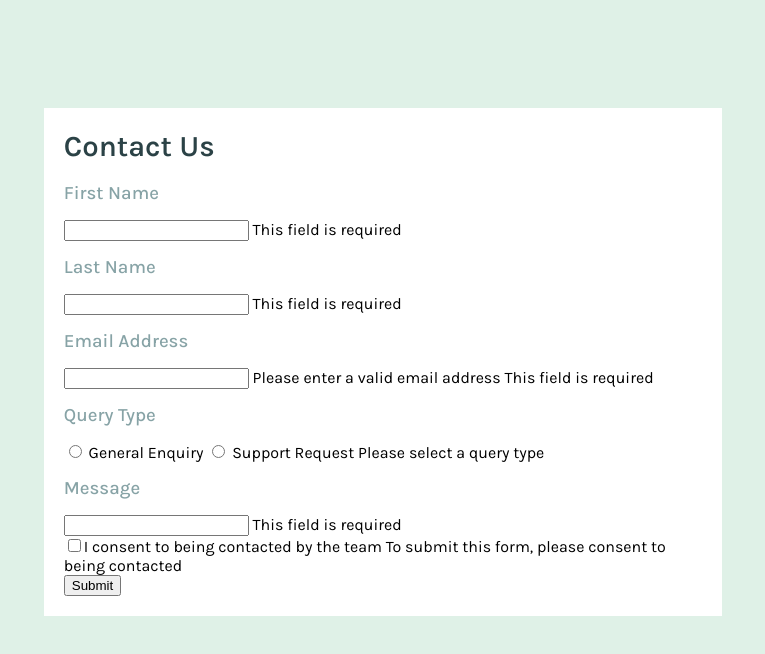
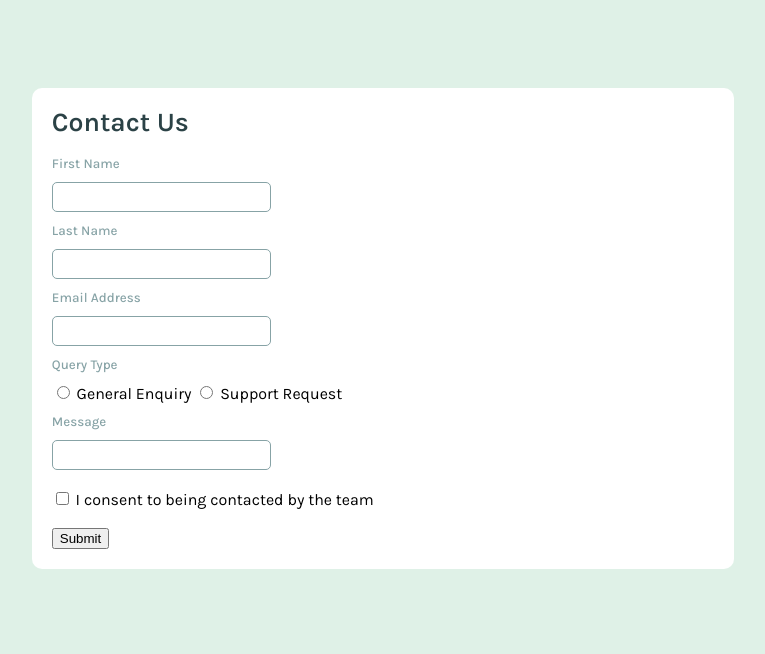
Before and after one commit to jaliecac/ContactForm, a plain HTML site: page index.html in a window 1280 px wide. Shown: the whole page, without its empty margins (257-1022 px from the left). Drawn offline with Linux system fonts and the light colour scheme.

Commit message:
Updates for CSS, mostly big elements

```diff
--- a/Style.css
+++ b/Style.css
@@ -3,7 +3,7 @@
 @media (min-width: 40rem) {
     body {
         background-color: hsl(148, 38%, 91%);
-        padding: 100px;
+        padding: 80px;
     }
 
     main {
@@ -12,18 +12,30 @@
         padding:1px 20px 20px 20px;
         width: 60%;
         margin: auto;
-
+        border-radius: 10px;
     }
 
     h1 {
         color:hsl(187, 24%, 22%);
         font-weight: 600;
-        font-size: 22pt;
+        font-size: 20pt;
     }
 
     h2 {
         color:hsl(186, 15%, 59%);
         font-weight: 500;
-        font-size: 14pt;
+        font-size: 10pt;
+    }
+
+    input[type="text"] {
+        font-size: 12pt;
+        padding: 5px;
+        border-radius: 5px;
+        border: 1px solid hsl(186, 15%, 59%);
+        color: hsl(186, 15%, 59%);
+    }
+
+    .hide {
+        display: none;
     }
 }
--- a/index.html
+++ b/index.html
@@ -16,30 +16,35 @@
 
     <h2>First Name</h2>
     <input type="text" id="firstName">
-    This field is required
+    <h3 class="hide">This field is required</h3>
 
     <h2>Last Name</h2>
     <input type="text" id="lastName">
-    This field is required
+    <h3 class="hide">This field is required</h3>
 
     <h2>Email Address</h2>
     <input type="text" id="email">
-    Please enter a valid email address
-    This field is required
+    <h3 class="hide">Please enter a valid email address</h3>
+    <h3 class="hide">This field is required</h3>
 
     <h2>Query Type</h2>
     <input type="radio" id="general" name="queryType">
     <label for="general">General Enquiry</label>
     <input type="radio" id="support" name="queryType">
     <label for="support">Support Request</label>
-    Please select a query type
+    <h3 class="hide">Please select a query type</h3>
 
     <h2>Message</h2>
     <input type="text" id="message">
-    This field is required
+    <h3 class="hide">This field is required</h3>
 
-    <br><input type="checkbox">I consent to being contacted by the team
-    To submit this form, please consent to being contacted
+    <br><br>
+
+    <div>
+      <input type="checkbox" id="consent">
+      <label for="consent">I consent to being contacted by the team</label>
+      <h3 class="hide">To submit this form, please consent to being contacted</h3>
+    </div>
 
     <br><input type="submit"></main>
   </form>
```
